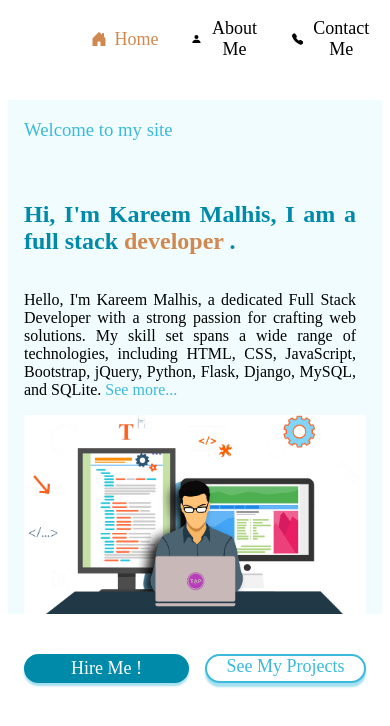
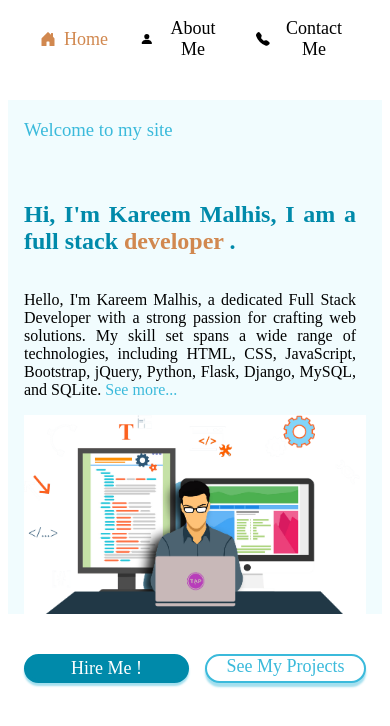
Before and after one commit to Kareem-124/Tap_portfoilo, a plain HTML site: page index.html in a window 390 px wide. Drawn offline with Linux system fonts and the light colour scheme; a web font is replaced by a local one.

Commit message:
upload_phone_view_fix

```diff
--- a/style.css
+++ b/style.css
@@ -7,7 +7,9 @@
     --thirdColorOpacity50: #3bbbdb78;
     --backgroundColor: #ffffff;
 }
-
+ul{
+    padding-inline-start: 0px;
+}
 .borderTest {
     border: 0px solid black;
 }
@@ -213,19 +215,17 @@ li a{
 .nav{
     font-size: large;
     justify-content: center;
+
 }
-.navItem{
-    margin: 0px auto;
-}
-nav .container{
-    padding-left: 0;
-}
+
+
 }
 
 
 .navItem {
     list-style: none;
-    margin-left: 2rem;
+    margin-left: 1rem;
+    margin-right: 1rem;
     text-align: center;
     align-items: center;
     color: black;
```
